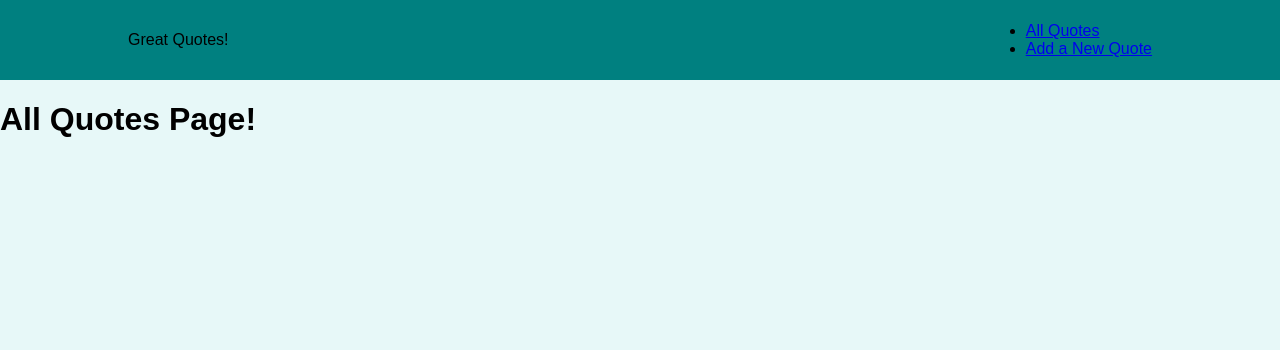
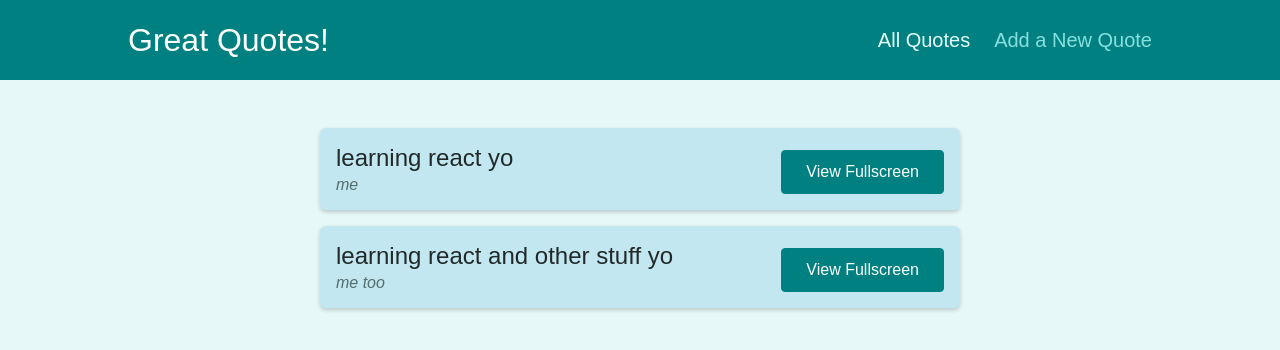
Before and after one commit to shannonerhea/Great-Quotes, a React (Create React App) app in the folder 09-time-to-practice-starting-code/: page /quotes in a window 1280 px wide. Shown: the top 350 px of the page. Built offline with nearby package versions, Linux system fonts and the light colour scheme.

Commit message:
added quotes components and css

```diff
--- a/09-time-to-practice-starting-code/src/components/layout/Layout.js
+++ b/09-time-to-practice-starting-code/src/components/layout/Layout.js
@@ -6,7 +6,7 @@ const Layout = (props) => {
   return (
     <Fragment>
       <MainNavigation />
-      <main classes={classes.main}>{props.children}</main>
+      <main className={classes.main}>{props.children}</main>
     </Fragment>
   );
 };
--- a/09-time-to-practice-starting-code/src/components/layout/MainNavigation.js
+++ b/09-time-to-practice-starting-code/src/components/layout/MainNavigation.js
@@ -4,8 +4,8 @@ import classes from "./MainNavigation.module.css";
 const MainNavigation = () => {
   return (
     <header className={classes.header}>
-      <div classeName={classes.logo}>Great Quotes!</div>
-      <nav classes={classes.nav}>
+      <div className={classes.logo}>Great Quotes!</div>
+      <nav className={classes.nav}>
         <ul>
           <li>
             <NavLink to="/quotes" activeClassName={classes.active}>
--- a/09-time-to-practice-starting-code/src/pages/AllQuotes.js
+++ b/09-time-to-practice-starting-code/src/pages/AllQuotes.js
@@ -1,8 +1,13 @@
+import QuoteList from "../components/quotes/QuoteList";
+
+const DUMMY_QUOTES =[
+    {id: "q1", author: "me", text: "learning react yo"},
+    {id: "q2", author: "me too", text: "learning react and other stuff  yo"},
+];
 
 const AllQuotes = () => {
-    return (
-        <h1>All Quotes Page!</h1>
-    );
+    return <QuoteList quotes={DUMMY_QUOTES}/ >
+
 };
 
 export default AllQuotes;
```
